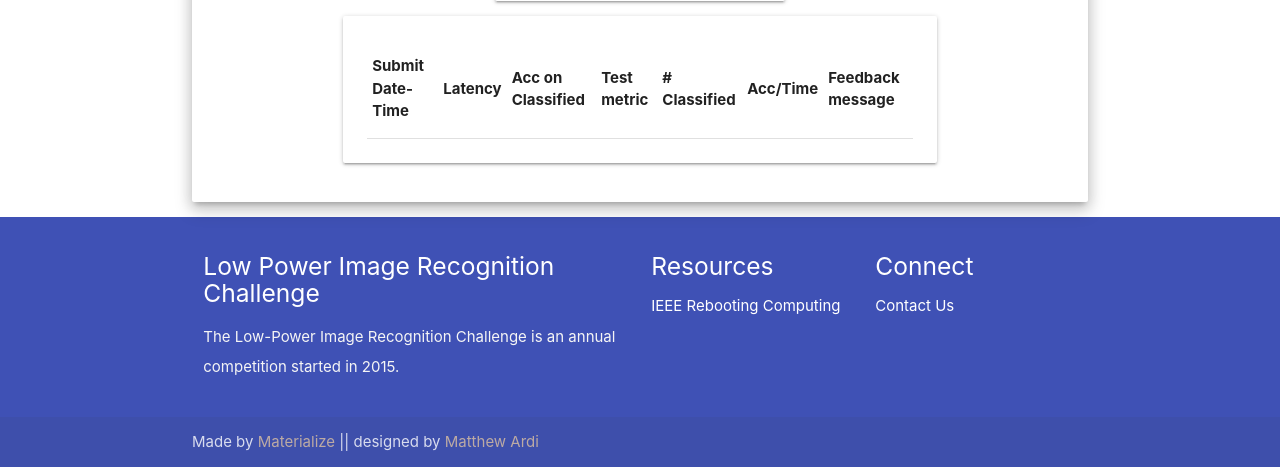
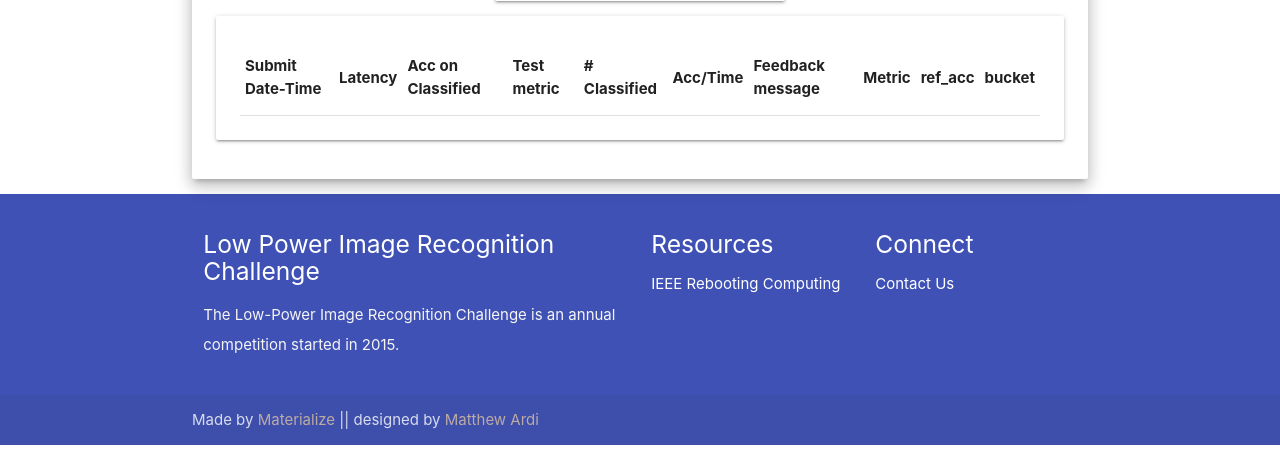
Before and after one commit to matthew-ardi/LPIRC_2018_Track1_Submission, a Django app: page /score_board_r2/ in a window 1280 px wide. Shown: the part 793-1260 px from the top of the page. After the commit the page ends 1238 px from the top, so only its background shows below. Run offline with Django 3.2, Linux system fonts and the light colour scheme; the visitor is signed in with stand-in values (Sample User, id 1); data that the repository does not hold is empty; parts of the project's set-up code (start-up, migrations or seed data) failed here and were passed over; some libraries are stand-ins or nearby versions; some web fonts are replaced.

Commit message:
feat: POST score round 2 updated with new metrics

```diff
--- a/api/models.py
+++ b/api/models.py
@@ -1,4 +1,5 @@
 from django.db import models
+from django.contrib.postgres.fields import ArrayField
 
 # Create your models here.
 class Score(models.Model):
@@ -17,4 +18,7 @@ class Score_r2(models.Model):
     acc = models.FloatField(max_length=10000, null=False)
     n_clf = models.FloatField(max_length=10000, null=True)
     acc_over_time = models.FloatField(max_length=10000, null=True)
+    ref_acc = models.FloatField(max_length=10000, null=True)
+    bucket = models.CharField(max_length=100)
+    metric = models.FloatField(max_length=10000, null=True)
     message = models.CharField(max_length=10000, default="Not Provided")
--- a/app/templates/app/base.html
+++ b/app/templates/app/base.html
@@ -52,7 +52,7 @@
         <li><a target="blank" href="https://gdoc.pub/doc/e/2PACX-1vSFTEMAE_N6RgtidT-4DVTje6f6HRJv7Q_zaCab5H66BFyqEiZ8PsUfD_-YmBE7_z67qDiNgk-CJqeE">Description</a></li>
         {% if user.is_authenticated %}
         <li><a href="/score_board/">Scores-I</a></li>
-        <li><a href="/score_board_r2_test/">Scores-II</a></li>
+        <li><a href="/score_board_r2/">Scores-II</a></li>
         {% else %}
         <li><a class="modal-trigger" href="#please_login">Scores-I</a></li>
         <li><a class="modal-trigger" href="#please_login">Scores-II</a></li>
--- a/app/templates/app/index2.html
+++ b/app/templates/app/index2.html
@@ -30,7 +30,9 @@
                   submission portal
                   <br>
                   Submission is currently open (1 - 30 November, 2018, except 16-25 November due to the Thanksgiving break.)
-                </p>
+              	<br>
+                  <a style="color: red">*The Track 1/Score-II will display scores of the models that we recieved by the end of 11/7/2018. Sorry for the inconvenience.</a>
+		 </p>
               </div>
               <div class="row center">
                 {% if user.is_authenticated %}
--- a/app/templates/app/score_board_r2.html
+++ b/app/templates/app/score_board_r2.html
@@ -39,8 +39,8 @@
             <th>Acc/Time</th>
           </tr>
         </thead>
-          {% for fileRank, nameRank, runtimeRank, acc_clfRank, accRank, n_clfRank, acc_over_timeRank in zipRank %}
-          <tr>
+        {% for fileRank, nameRank, runtimeRank, acc_clfRank, accRank, n_clfRank, acc_over_timeRank, metric_Rank, ref_acc_Rank, bucket_Rank in zipRank %}
+        <tr>
             {% if user.is_authenticated %} {% if user.is_staff %}
             <td>{{ fileRank }}</td>
             {% endif %} {% endif %}
@@ -50,6 +50,9 @@
             <td>{{ accRank }}</td>
             <td>{{ n_clfRank}}</td>
             <td>{{ acc_over_timeRank}}</td>
+            <td>{{ metric_Rank|floatformat:-5 }}</td>
+            <td>{{ ref_acc_Rank|floatformat:-5 }}</td>
+            <td>{{ bucket_Rank }}</td>
           </tr>
           {% endfor %}
         </table>
@@ -95,7 +98,7 @@
           </div>
         </div>
 
-        <div class="container">
+
             <div class="card">
               <div class="card-content">
         <table class="highlight">
@@ -107,8 +110,11 @@
             <th># Classified</th>
             <th>Acc/Time</th>
             <th>Feedback message</th>
+            <th>Metric</th>
+            <th>ref_acc</th>
+            <th>bucket</th>
           </tr>
-          {% for time, runtimeScore, acc_clfScore, accScore, n_clfScore, acc_over_timeScore, message in zipScore %}
+          {% for time, runtimeScore, acc_clfScore, accScore, n_clfScore, acc_over_timeScore, metric, ref_acc, bucket, message in zipScore %}
           <tr>
             <th>{{ time }}</th>
             <td>{{ runtimeScore }}</td>
@@ -116,12 +122,15 @@
             <td>{{ accScore}}</td>
             <td>{{ n_clfScore }}</td>
             <td>{{ acc_over_timeScore }}</td>
+            <td>{{ metric|floatformat:-5 }}</td>
+            <td>{{ ref_acc|floatformat:-5 }}</td>
+            <td>{{ bucket }}</td>
             <td>{{ message }}</td>
           </tr>
           {% endfor %}
 
         </table>
-        </div>
+
         </div>
         </div>
     </div>
--- a/app/views.py
+++ b/app/views.py
@@ -691,8 +691,13 @@ def score_board_r2(request):
     accList = []
     n_clfList = []
     acc_over_timeList = []
+    metricList = []
+    ref_accList = []
+    bucketList = []
     # feedback_message = []
     scores = Score_r2.objects.all().order_by('-acc', 'runtime')
+    logging.basicConfig(level=logging.DEBUG, format='%(asctime)s - %(levelname)s - %(message)s')
+    logging.debug('getting scoreboard')
     for item in scores:
         name = ROUND2_TRACK1_ORIGINAL_CLASSIFICATION + item.filename
         if name in glob.glob(ROUND2_TRACK1_ORIGINAL_CLASSIFICATION + '*'):
@@ -702,7 +707,9 @@ def score_board_r2(request):
              accList.append(item.acc)
              n_clfList.append(item.n_clf)
              acc_over_timeList.append(item.acc_over_time)
-
+             metricList.append(item.metric)
+             ref_accList.append(item.ref_acc)
+             bucketList.append(item.bucket)
 
     userSubmittedTime = []
     userRuntimeScore = []
@@ -711,6 +718,9 @@ def score_board_r2(request):
     userN_clfScore = []
     userAcc_over_timeScore = []
     userFeedback_message = []
+    userMetric = []
+    userRef_acc = []
+    userBucket = []
 
     try:
         fn = user.tfile1_r2.fn
@@ -729,6 +739,9 @@ def score_board_r2(request):
                 userAccScore.append(Score_r2.objects.get(filename=item).acc)
                 userN_clfScore.append(Score_r2.objects.get(filename=item).n_clf)
                 userAcc_over_timeScore.append(Score_r2.objects.get(filename=item).acc_over_time)
+                userMetric.append(Score_r2.objects.get(filename=item).metric)
+                userRef_acc.append(Score_r2.objects.get(filename=item).ref_acc)
+                userBucket.append(Score_r2.objects.get(filename=item).bucket)
                 userFeedback_message.append(Score_r2.objects.get(filename=item).message)
             except:
                 userRuntimeScore.append("Not Provided")
@@ -736,6 +749,9 @@ def score_board_r2(request):
                 userAccScore.append("Not Provided")
                 userN_clfScore.append("Not Provided")
                 userAcc_over_timeScore.append("Not Provided")
+                userMetric.append("Not Provided")
+                userRef_acc.append("Not Provided")
+                userBucket.append("Not Provided")
                 userFeedback_message.append("Not Provided")
     except:
         logging.basicConfig(level=logging.DEBUG, format='%(asctime)s - %(levelname)s - %(message)s')
@@ -749,11 +765,35 @@ def score_board_r2(request):
             accList.append("None")
             n_clfList.append("None")
             acc_over_timeList.append("None")
+            metricList.append("None")
+            ref_accList.append("None")
+            bucketList.append("None")
 
     RankList = ["1st","2nd","3rd","4th","5th","6th","7th","8th","9th","10th","11th","12th","13th","14th","15th","16th","17th","18th","19th","20th"]
-    zipScore = zip(userSubmittedTime, userRuntimeScore,userAcc_clfScore,userAccScore, userN_clfScore, userAcc_over_timeScore, userFeedback_message)
-    zipRank = zip(filenameList, RankList, runtimeList,acc_clfList,accList, n_clfList, acc_over_timeList)
-
+    zipScore = zip(
+        userSubmittedTime,
+        userRuntimeScore,
+        userAcc_clfScore,
+        userAccScore,
+        userN_clfScore,
+        userAcc_over_timeScore,
+        userMetric,
+        userRef_acc,
+        userBucket,
+        userFeedback_message
+        )
+    zipRank = zip(
+        filenameList,
+        RankList,
+        runtimeList,
+        acc_clfList,
+        accList,
+        n_clfList,
+        acc_over_timeList,
+        metricList,
+        ref_accList,
+        bucketList
+        )
     # Score.objects.all().delete() #to clear score objects
     return render(request, 'app/score_board_r2.html',
         {'zipRank': zipRank,
```
Also changed, not shown: api/views.py (+15 -1 lines).
